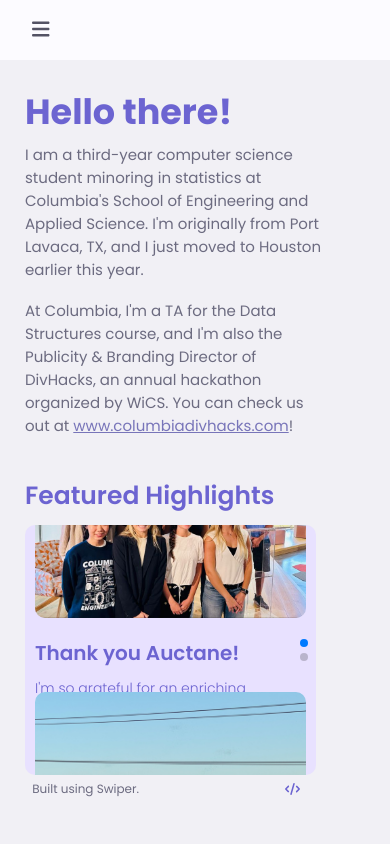
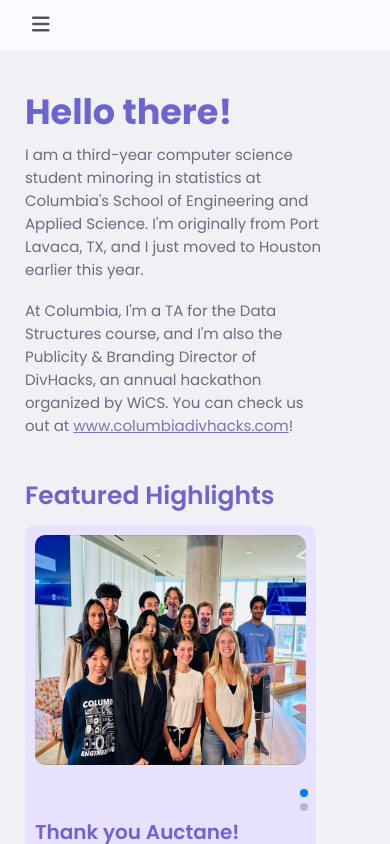
Before and after one commit to jz3453/jessicas-website, a React (Create React App) app: page /contact in a window 390 px wide. Shown: the top 844 px of the page. Built offline with nearby package versions, Linux system fonts and the light colour scheme.

Commit message:
tried mobile viewing for reel

```diff
--- a/public/index.html
+++ b/public/index.html
@@ -24,7 +24,7 @@
       work correctly both with client-side routing and a non-root public URL.
       Learn how to configure a non-root public URL by running `npm run build`.
     -->
-    <title>React App</title>
+    <title>Jessica's Website</title>
   </head>
   <body>
     <noscript>You need to enable JavaScript to run this app.</noscript>
--- a/src/components/general.css
+++ b/src/components/general.css
@@ -6,8 +6,8 @@
 
 .page-full {
     display: flex;
-    height: 90vh;
-    padding: 25px;
+    min-height: 90vh;
+    padding: 35px 25px 25px 25px;
     /* justify-content: center; */
     background-color: #f1f0f5;
     color: #000000;
--- a/src/components/navigation/Navbar.css
+++ b/src/components/navigation/Navbar.css
@@ -7,7 +7,7 @@
 /* Navbar CSS */
 .navbar {
   background-color: #fcfbff;
-  height: 60px;
+  height: 50px;
   display: flex;
   justify-content: flex-start;
   align-items: center;
--- a/src/components/routes/about/About.css
+++ b/src/components/routes/about/About.css
@@ -79,13 +79,20 @@
     padding: 0;
 }
 
+.swiper-reel.narrow {
+  height: 550px;
+}
+
 .reel-slide {
     background: #e8e1ff;
     width: 100%;
     height: 100%;
     display: flex;
-    align-content: center;
+    /* align-content: center; */
     flex-wrap: wrap;
+}
+
+.reel-slide.narrow {
 }
 
 .reel-image {
--- a/src/components/routes/about/About.js
+++ b/src/components/routes/about/About.js
@@ -15,6 +15,8 @@ import { hobbies } from '../../constants/Hobbies';
 import { highlights } from '../../constants/Highlights';
 
 const HighlightsReel = () => {
+  const { narrowDisplay, setNarrowDisplay } = useContext(DisplayContext);
+
   return (
     <div className='highlights-container'>
       <Swiper
@@ -26,12 +28,12 @@ const HighlightsReel = () => {
           clickable: true,
         }}
         modules={[Mousewheel, Pagination]}
-        className="swiper-reel"
+        className={narrowDisplay ? "swiper-reel narrow" : "swiper-reel"}
       >
         {
           highlights.map((highlight) => (
             <SwiperSlide key={highlight.id}>
-              <div className='reel-slide'>
+              <div className={narrowDisplay ? "reel-slide narrow" : 'reel-slide'}>
                 {highlight.image}
                 <div className='reel-slide-text'>
                   <div className='reel-slide-title'>
```
